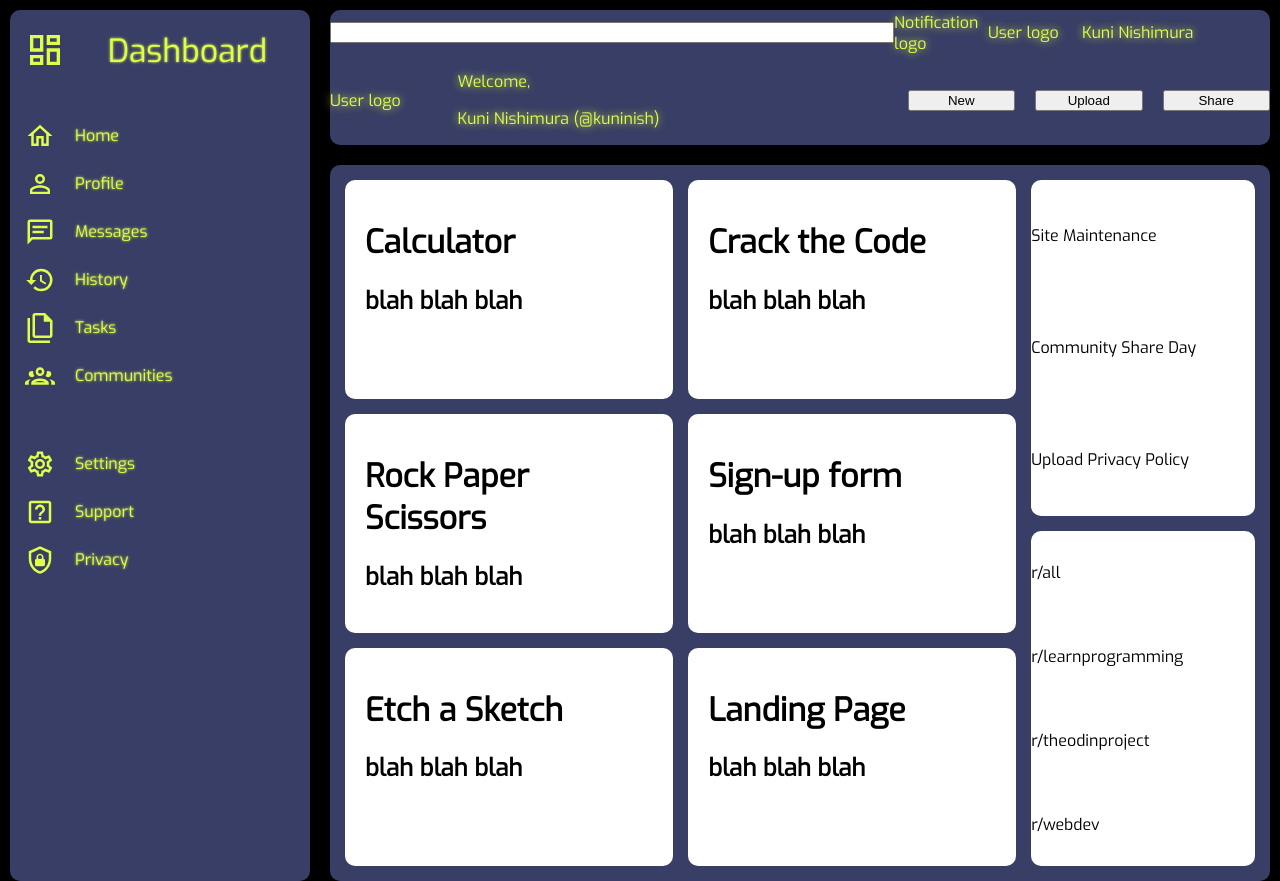
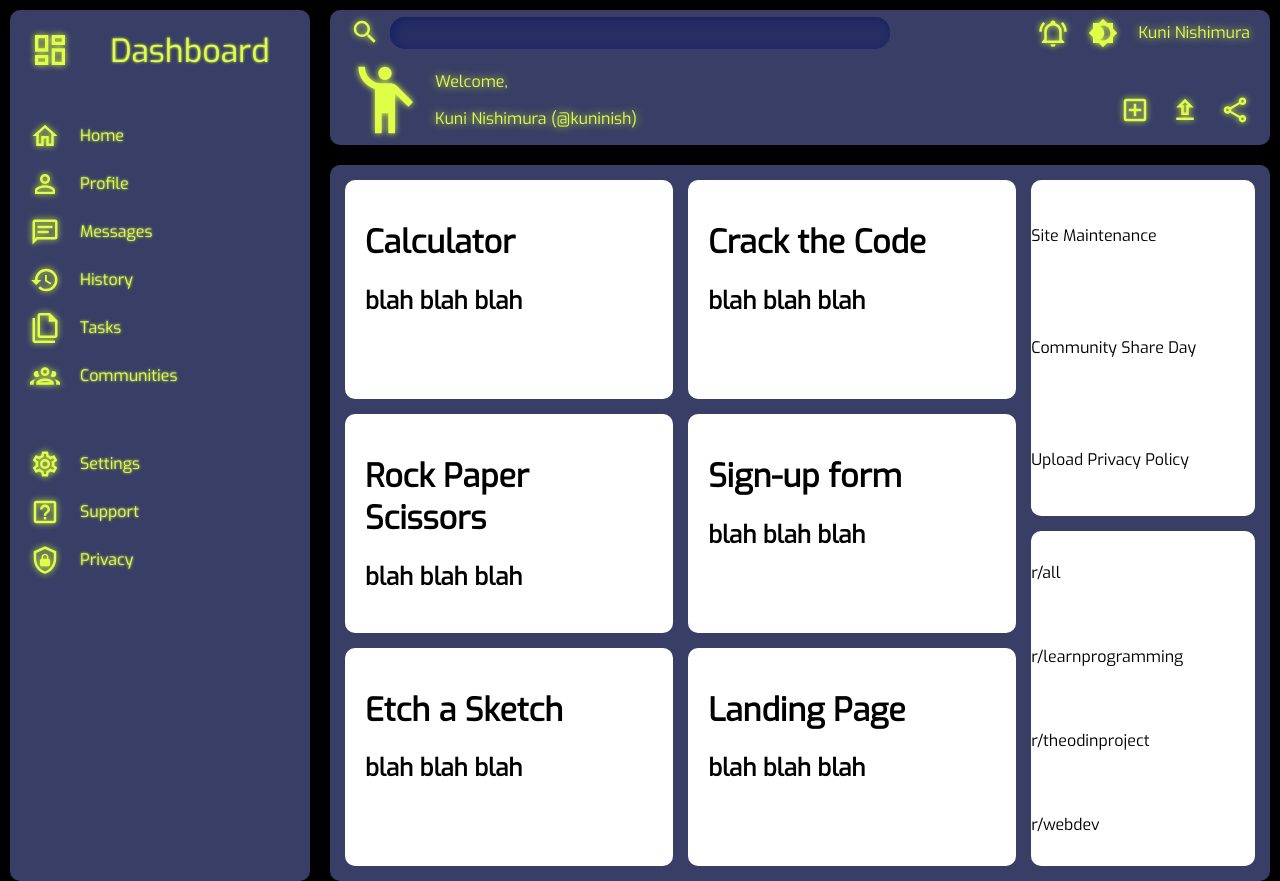
Before and after one commit to kuneus/dashboard, a plain HTML site: page index.html in a window 1280 px wide. Drawn offline with Linux system fonts and the light colour scheme.

Commit message:
Style header

```diff
--- a/index.html
+++ b/index.html
@@ -15,65 +15,74 @@
             <div class="sidebar">
                 <div class="sidebar-header">
                     <svg class="dashboard-logo" xmlns="http://www.w3.org/2000/svg" viewBox="0 0 24 24"><path d="M19,5V7H15V5H19M9,5V11H5V5H9M19,13V19H15V13H19M9,17V19H5V17H9M21,3H13V9H21V3M11,3H3V13H11V3M21,11H13V21H21V11M11,15H3V21H11V15Z" /></svg>
-                    <a href="">Dashboard</a>
+                    <span>Dashboard</span>
                 </div>
                 <div class="sidebar-group1">
-                    <div>
+                    <a href="">
                         <svg xmlns="http://www.w3.org/2000/svg" viewBox="0 0 24 24"><path d="M12 5.69L17 10.19V18H15V12H9V18H7V10.19L12 5.69M12 3L2 12H5V20H11V14H13V20H19V12H22" /></svg>
-                        <a href="">Home</a>
-                    </div>
-                    <div>
+                        <span>Home</span>
+                    </a>
+                    <a href="">
                         <svg xmlns="http://www.w3.org/2000/svg" viewBox="0 0 24 24"><path d="M12,4A4,4 0 0,1 16,8A4,4 0 0,1 12,12A4,4 0 0,1 8,8A4,4 0 0,1 12,4M12,6A2,2 0 0,0 10,8A2,2 0 0,0 12,10A2,2 0 0,0 14,8A2,2 0 0,0 12,6M12,13C14.67,13 20,14.33 20,17V20H4V17C4,14.33 9.33,13 12,13M12,14.9C9.03,14.9 5.9,16.36 5.9,17V18.1H18.1V17C18.1,16.36 14.97,14.9 12,14.9Z" /></svg>
-                        <a href="">Profile</a>
-                    </div>
-                    <div>
+                        <span>Profile</span>
+                    </a>
+                    <a href="">
                         <svg xmlns="http://www.w3.org/2000/svg" viewBox="0 0 24 24"><path d="M20,2A2,2 0 0,1 22,4V16A2,2 0 0,1 20,18H6L2,22V4C2,2.89 2.9,2 4,2H20M4,4V17.17L5.17,16H20V4H4M6,7H18V9H6V7M6,11H15V13H6V11Z" /></svg>
-                        <a href="">Messages</a>
-                    </div>
-                    <div>
+                        <span>Messages</span>
+                    </a>
+                    <a href="">
                         <svg xmlns="http://www.w3.org/2000/svg" viewBox="0 0 24 24"><path d="M13.5,8H12V13L16.28,15.54L17,14.33L13.5,12.25V8M13,3A9,9 0 0,0 4,12H1L4.96,16.03L9,12H6A7,7 0 0,1 13,5A7,7 0 0,1 20,12A7,7 0 0,1 13,19C11.07,19 9.32,18.21 8.06,16.94L6.64,18.36C8.27,20 10.5,21 13,21A9,9 0 0,0 22,12A9,9 0 0,0 13,3" /></svg>
-                        <a href="">History</a>
-                    </div>
-                    <div>
+                        <span>History</span>
+                    </a>
+                    <a href="">
                         <svg xmlns="http://www.w3.org/2000/svg" viewBox="0 0 24 24"><path d="M16 0H8C6.9 0 6 .9 6 2V18C6 19.1 6.9 20 8 20H20C21.1 20 22 19.1 22 18V6L16 0M20 18H8V2H15V7H20V18M4 4V22H20V24H4C2.9 24 2 23.1 2 22V4H4Z" /></svg>
-                        <a href="">Tasks</a>
-                    </div>
-                    <div>
+                        <span>Tasks</span>
+                    </a>
+                    <a href="">
                         <svg xmlns="http://www.w3.org/2000/svg" viewBox="0 0 24 24"><path d="M12,5A3.5,3.5 0 0,0 8.5,8.5A3.5,3.5 0 0,0 12,12A3.5,3.5 0 0,0 15.5,8.5A3.5,3.5 0 0,0 12,5M12,7A1.5,1.5 0 0,1 13.5,8.5A1.5,1.5 0 0,1 12,10A1.5,1.5 0 0,1 10.5,8.5A1.5,1.5 0 0,1 12,7M5.5,8A2.5,2.5 0 0,0 3,10.5C3,11.44 3.53,12.25 4.29,12.68C4.65,12.88 5.06,13 5.5,13C5.94,13 6.35,12.88 6.71,12.68C7.08,12.47 7.39,12.17 7.62,11.81C6.89,10.86 6.5,9.7 6.5,8.5C6.5,8.41 6.5,8.31 6.5,8.22C6.2,8.08 5.86,8 5.5,8M18.5,8C18.14,8 17.8,8.08 17.5,8.22C17.5,8.31 17.5,8.41 17.5,8.5C17.5,9.7 17.11,10.86 16.38,11.81C16.5,12 16.63,12.15 16.78,12.3C16.94,12.45 17.1,12.58 17.29,12.68C17.65,12.88 18.06,13 18.5,13C18.94,13 19.35,12.88 19.71,12.68C20.47,12.25 21,11.44 21,10.5A2.5,2.5 0 0,0 18.5,8M12,14C9.66,14 5,15.17 5,17.5V19H19V17.5C19,15.17 14.34,14 12,14M4.71,14.55C2.78,14.78 0,15.76 0,17.5V19H3V17.07C3,16.06 3.69,15.22 4.71,14.55M19.29,14.55C20.31,15.22 21,16.06 21,17.07V19H24V17.5C24,15.76 21.22,14.78 19.29,14.55M12,16C13.53,16 15.24,16.5 16.23,17H7.77C8.76,16.5 10.47,16 12,16Z" /></svg>
-                        <a href="">Communities</a>
-                    </div>
+                        <span>Communities</span>
+                    </a>
                 </div>
                 <div class="sidebar-group2">
-                    <div>
+                    <a href="">
                         <svg xmlns="http://www.w3.org/2000/svg" viewBox="0 0 24 24"><path d="M12,8A4,4 0 0,1 16,12A4,4 0 0,1 12,16A4,4 0 0,1 8,12A4,4 0 0,1 12,8M12,10A2,2 0 0,0 10,12A2,2 0 0,0 12,14A2,2 0 0,0 14,12A2,2 0 0,0 12,10M10,22C9.75,22 9.54,21.82 9.5,21.58L9.13,18.93C8.5,18.68 7.96,18.34 7.44,17.94L4.95,18.95C4.73,19.03 4.46,18.95 4.34,18.73L2.34,15.27C2.21,15.05 2.27,14.78 2.46,14.63L4.57,12.97L4.5,12L4.57,11L2.46,9.37C2.27,9.22 2.21,8.95 2.34,8.73L4.34,5.27C4.46,5.05 4.73,4.96 4.95,5.05L7.44,6.05C7.96,5.66 8.5,5.32 9.13,5.07L9.5,2.42C9.54,2.18 9.75,2 10,2H14C14.25,2 14.46,2.18 14.5,2.42L14.87,5.07C15.5,5.32 16.04,5.66 16.56,6.05L19.05,5.05C19.27,4.96 19.54,5.05 19.66,5.27L21.66,8.73C21.79,8.95 21.73,9.22 21.54,9.37L19.43,11L19.5,12L19.43,13L21.54,14.63C21.73,14.78 21.79,15.05 21.66,15.27L19.66,18.73C19.54,18.95 19.27,19.04 19.05,18.95L16.56,17.95C16.04,18.34 15.5,18.68 14.87,18.93L14.5,21.58C14.46,21.82 14.25,22 14,22H10M11.25,4L10.88,6.61C9.68,6.86 8.62,7.5 7.85,8.39L5.44,7.35L4.69,8.65L6.8,10.2C6.4,11.37 6.4,12.64 6.8,13.8L4.68,15.36L5.43,16.66L7.86,15.62C8.63,16.5 9.68,17.14 10.87,17.38L11.24,20H12.76L13.13,17.39C14.32,17.14 15.37,16.5 16.14,15.62L18.57,16.66L19.32,15.36L17.2,13.81C17.6,12.64 17.6,11.37 17.2,10.2L19.31,8.65L18.56,7.35L16.15,8.39C15.38,7.5 14.32,6.86 13.12,6.62L12.75,4H11.25Z" /></svg>
-                        <a href="">Settings</a>
-                    </div>
-                    <div>
+                        <span>Settings</span>
+                    </a>
+                    <a href="">
                         <svg xmlns="http://www.w3.org/2000/svg" viewBox="0 0 24 24"><path d="M11 18H13V16H11V18M12 6C9.8 6 8 7.8 8 10H10C10 8.9 10.9 8 12 8S14 8.9 14 10C14 12 11 11.8 11 15H13C13 12.8 16 12.5 16 10C16 7.8 14.2 6 12 6M19 5V19H5V5H19M19 3H5C3.9 3 3 3.9 3 5V19C3 20.1 3.9 21 5 21H19C20.1 21 21 20.1 21 19V5C21 3.9 20.1 3 19 3Z" /></svg>
-                        <a href="">Support</a>
-                    </div>
-                    <div>
+                        <span>Support</span>
+                    </a>
+                    <a href="">
                         <svg xmlns="http://www.w3.org/2000/svg" viewBox="0 0 24 24"><path d="M21,11C21,16.55 17.16,21.74 12,23C6.84,21.74 3,16.55 3,11V5L12,1L21,5V11M12,21C15.75,20 19,15.54 19,11.22V6.3L12,3.18L5,6.3V11.22C5,15.54 8.25,20 12,21M14.8,11V9.5C14.8,8.1 13.4,7 12,7C10.6,7 9.2,8.1 9.2,9.5V11C8.6,11 8,11.6 8,12.2V15.7C8,16.4 8.6,17 9.2,17H14.7C15.4,17 16,16.4 16,15.8V12.3C16,11.6 15.4,11 14.8,11M13.5,11H10.5V9.5C10.5,8.7 11.2,8.2 12,8.2C12.8,8.2 13.5,8.7 13.5,9.5V11Z" /></svg>
-                        <a href="">Privacy</a>
-                    </div>
+                        <span>Privacy</span>
+                    </a>
                 </div>
             </div>
             <div class="header">
                 <div class="top-row">
-                    <input type="search" id="searchBar">
-                    <div id="notifications">Notification logo</div>
-                    <div class="userLogo">User logo</div>
-                    <div class="full-name">Kuni Nishimura</div>
+                    <div class="top-row-left">
+                        <svg class="search-icon" xmlns="http://www.w3.org/2000/svg" viewBox="0 0 24 24"><path d="M9.5,3A6.5,6.5 0 0,1 16,9.5C16,11.11 15.41,12.59 14.44,13.73L14.71,14H15.5L20.5,19L19,20.5L14,15.5V14.71L13.73,14.44C12.59,15.41 11.11,16 9.5,16A6.5,6.5 0 0,1 3,9.5A6.5,6.5 0 0,1 9.5,3M9.5,5C7,5 5,7 5,9.5C5,12 7,14 9.5,14C12,14 14,12 14,9.5C14,7 12,5 9.5,5Z" /></svg>
+                        <input type="search" id="searchBar">
+                    </div>
+                    <div class="top-row-right">
+                        <svg class="notifications svg-btn" xmlns="http://www.w3.org/2000/svg" viewBox="0 0 24 24"><path d="M10,21H14A2,2 0 0,1 12,23A2,2 0 0,1 10,21M21,19V20H3V19L5,17V11C5,7.9 7.03,5.17 10,4.29C10,4.19 10,4.1 10,4A2,2 0 0,1 12,2A2,2 0 0,1 14,4C14,4.1 14,4.19 14,4.29C16.97,5.17 19,7.9 19,11V17L21,19M17,11A5,5 0 0,0 12,6A5,5 0 0,0 7,11V18H17V11M19.75,3.19L18.33,4.61C20.04,6.3 21,8.6 21,11H23C23,8.07 21.84,5.25 19.75,3.19M1,11H3C3,8.6 3.96,6.3 5.67,4.61L4.25,3.19C2.16,5.25 1,8.07 1,11Z" /></svg>
+                        <svg class ="dark-theme" xmlns="http://www.w3.org/2000/svg" viewBox="0 0 24 24"><path d="M12,18C11.11,18 10.26,17.8 9.5,17.45C11.56,16.5 13,14.42 13,12C13,9.58 11.56,7.5 9.5,6.55C10.26,6.2 11.11,6 12,6A6,6 0 0,1 18,12A6,6 0 0,1 12,18M20,8.69V4H15.31L12,0.69L8.69,4H4V8.69L0.69,12L4,15.31V20H8.69L12,23.31L15.31,20H20V15.31L23.31,12L20,8.69Z" /></svg>
+                        <div class="full-name">Kuni Nishimura</div>
+                    </div>
                 </div>
                 <div class="bottom-row">
-                    <div>User logo</div>
-                    <div>
-                        <p>Welcome,</p>
-                        <p>Kuni Nishimura (@kuninish)</p>
+                    <div class="bottom-row-left">
+                        <svg class="welcome-icon" xmlns="http://www.w3.org/2000/svg" viewBox="0 0 24 24"><path d="M12 2C13.1 2 14 2.9 14 4S13.1 6 12 6 10 5.1 10 4 10.9 2 12 2M15.9 8.1C15.5 7.7 14.8 7 13.5 7H11C8.2 7 6 4.8 6 2H4C4 5.2 6.1 7.8 9 8.7V22H11V16H13V22H15V10.1L19 14L20.4 12.6L15.9 8.1Z" /></svg>
+                        <div>
+                            <p>Welcome,</p>
+                            <p>Kuni Nishimura (@kuninish)</p>
+                        </div>
                     </div>
-                    <button type="button" class="header-buttons">New</button>
-                    <button type="button" class="header-buttons">Upload</button>
-                    <button type="button" class="header-buttons">Share</button>
+                    <div class="bottom-row-right">
+                        <svg class="svg-btn" xmlns="http://www.w3.org/2000/svg" viewBox="0 0 24 24"><path d="M19,19V5H5V19H19M19,3A2,2 0 0,1 21,5V19A2,2 0 0,1 19,21H5A2,2 0 0,1 3,19V5C3,3.89 3.9,3 5,3H19M11,7H13V11H17V13H13V17H11V13H7V11H11V7Z" /></svg>
+                        <svg class="svg-btn" xmlns="http://www.w3.org/2000/svg" viewBox="0 0 24 24"><path d="M9,10V16H15V10H19L12,3L5,10H9M12,5.8L14.2,8H13V14H11V8H9.8L12,5.8M19,18H5V20H19V18Z" /></svg>
+                        <svg class="svg-btn" xmlns="http://www.w3.org/2000/svg" viewBox="0 0 24 24"><path d="M18 16.08C17.24 16.08 16.56 16.38 16.04 16.85L8.91 12.7C8.96 12.47 9 12.24 9 12S8.96 11.53 8.91 11.3L15.96 7.19C16.5 7.69 17.21 8 18 8C19.66 8 21 6.66 21 5S19.66 2 18 2 15 3.34 15 5C15 5.24 15.04 5.47 15.09 5.7L8.04 9.81C7.5 9.31 6.79 9 6 9C4.34 9 3 10.34 3 12S4.34 15 6 15C6.79 15 7.5 14.69 8.04 14.19L15.16 18.34C15.11 18.55 15.08 18.77 15.08 19C15.08 20.61 16.39 21.91 18 21.91S20.92 20.61 20.92 19C20.92 17.39 19.61 16.08 18 16.08M18 4C18.55 4 19 4.45 19 5S18.55 6 18 6 17 5.55 17 5 17.45 4 18 4M6 13C5.45 13 5 12.55 5 12S5.45 11 6 11 7 11.45 7 12 6.55 13 6 13M18 20C17.45 20 17 19.55 17 19S17.45 18 18 18 19 18.45 19 19 18.55 20 18 20Z" /></svg>
+                    </div>
                 </div>
             </div>
             <div class="main">
--- a/styles.css
+++ b/styles.css
@@ -6,7 +6,6 @@
     --cyber-yellow: #defe47;
     --cyber-green: #1afe49;
     --cyber-fuschia: #ff124f;
-
 }
 
 body {
@@ -33,7 +32,7 @@ a {
 .sidebar {
     background-color: var(--cyber-darkblue);
     grid-area: sidebar;
-    padding-left: 15px;
+    padding-left: 20px;
     color: var(--cyber-yellow);
     text-shadow: 0px 0px 3px var(--cyber-yellow);
     padding-top: 20px;
@@ -50,8 +49,8 @@ a {
 }
 
 /* align sidebar icons  */
-.sidebar-group1 > div,
-.sidebar-group2 > div {
+.sidebar-group1 > a,
+.sidebar-group2 > a {
     display: grid;
     grid-template-columns: auto auto;
     justify-content: start;
@@ -64,6 +63,13 @@ svg {
     height: 30px;
     width: 30px;
     display: inline-block;
+    filter: drop-shadow(0px 0px 3px var(--cyber-yellow));
+}
+
+.svg-btn:hover,
+a:hover {
+    transform: scale(1.1);
+    cursor: pointer;
 }
 
 .dashboard-logo {
@@ -97,15 +103,78 @@ svg {
 
 .top-row {
     display: grid;
-    grid-template-columns: 6fr 1fr 1fr 2fr;
+    grid-template-columns: auto auto;
     align-items: center;
+    justify-content: space-between;
+}
+
+#searchBar {
+    width: clamp(200px, 40vw, 500px);
+    height: 2rem;
+    border-radius: 15px;
+    text-indent: 10px;
+    background-color: #262e63;
+    box-shadow: inset 2px 2px 10px #141f65;
+    border-style: none;
+}
+
+#searchBar:focus,
+#searchBar:hover {
+    outline: none;
+    background-color: #3c499f;
+}
+
+
+.top-row-left{
+    display: grid;
+    grid-template-columns: auto auto;
+    align-content: center;
+    gap: 10px;
+    padding-left: 20px;
+}
+
+.top-row-right {
+    display:inline-grid;
+    grid-template-columns: auto auto auto;
+    gap: 20px;
+    align-items: center;
+    padding-right: 20px;
+}
+
+.dark-theme:hover {
+    transform: scale(1.1);
+    animation-duration: 1000ms;
+    fill: white;
+
 }
 
 .bottom-row {
     display: grid;
-    grid-template-columns: 1fr 4fr 1fr 1fr 1fr;
+    grid-template-columns: 5fr 1fr;
     gap: 20px;
     align-items: center;
+}
+
+.bottom-row-left {
+    display: grid;
+    grid-template-columns: auto auto;
+    justify-content: start;
+    align-items: center;
+    gap: 10px;
+}
+
+.welcome-icon {
+    height: 80px;
+    width: 80px;
+    padding-left: 15px;
+}
+
+.bottom-row-right {
+    display: grid;
+    grid-template-columns: auto auto auto;
+    align-self: end;
+    gap: 20px;
+    padding: 20px;
 }
 
 .main {
```
Also changed, not shown: bell-ring-outline.svg (added), dark-mode.svg (added), magnify.svg (added), plus-box-outline.svg (added), share-variant-outline.svg (added), upload-outline.svg (added), welcome.svg (added).
